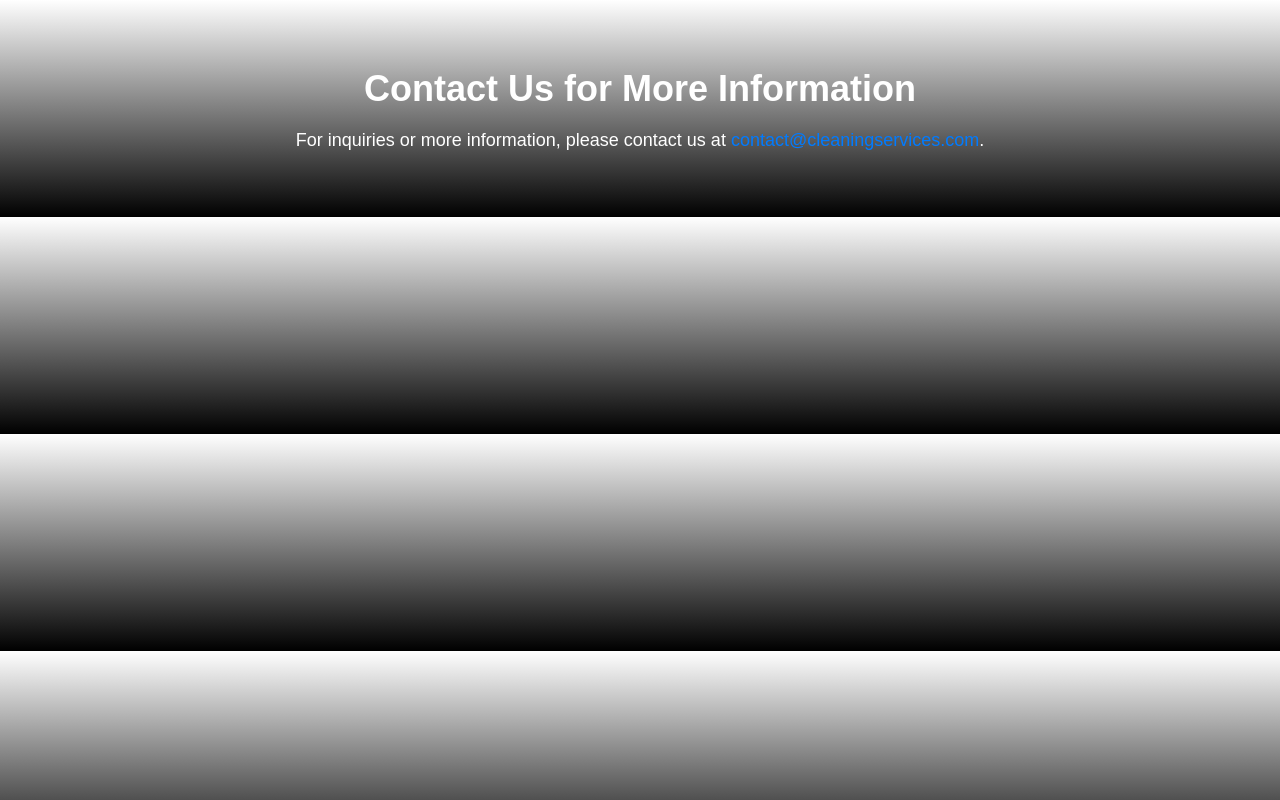
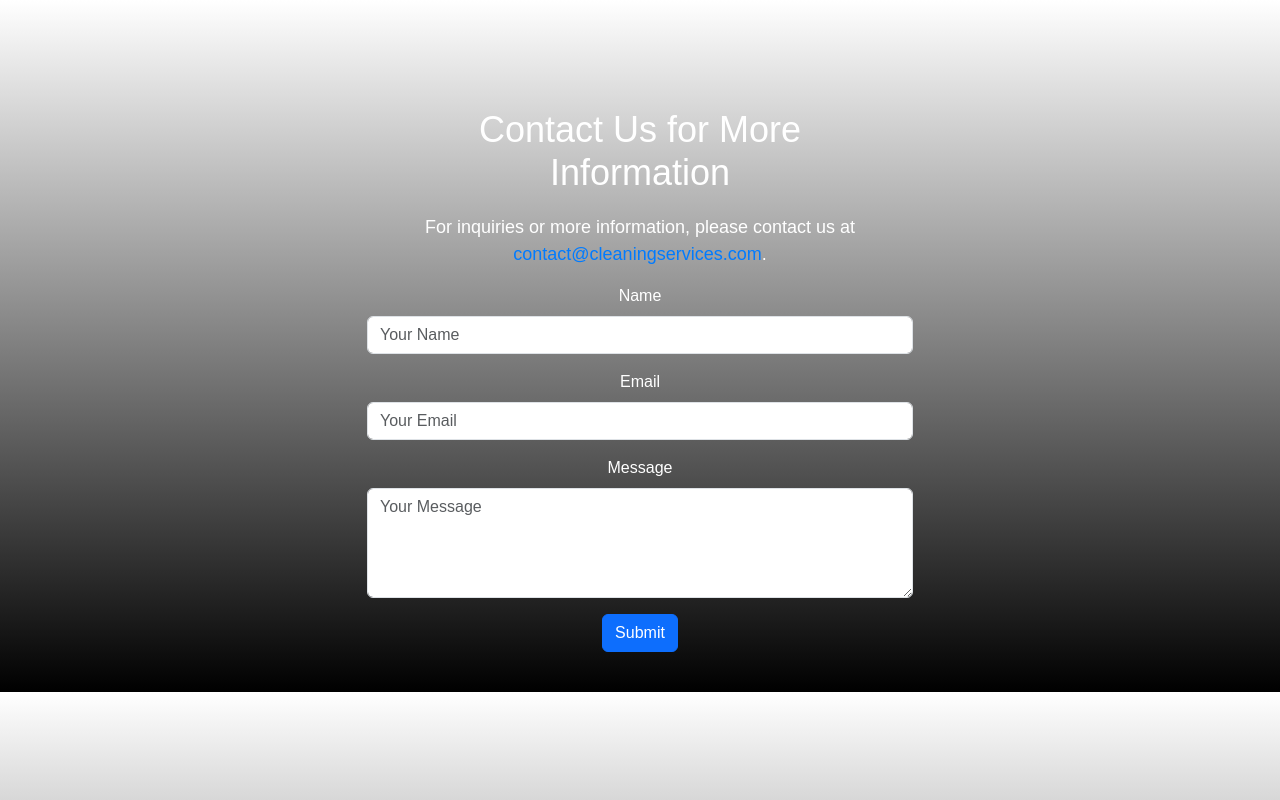
Before and after one commit to Kmodeste101/The-Sisters-Cleaning, a Flask app: page /contact in a window 1280 px wide. Run offline with Flask 3, Linux system fonts and the light colour scheme.

Commit message:
added classes on contact page using bootstrap

```diff
--- a/templates/contact.html
+++ b/templates/contact.html
@@ -1,7 +1,10 @@
 <!DOCTYPE html>
 <html>
 <head>
+  <meta charset="utf-8">
+  <meta name="viewport" content="width=device-width, initial-scale=1">
   <title>Contact Us</title>
+  <link href="https://cdn.jsdelivr.net/npm/bootstrap@5.3.2/dist/css/bootstrap.min.css" rel="stylesheet" integrity="sha384-T3c6CoIi6uLrA9TneNEoa7RxnatzjcDSCmG1MXxSR1GAsXEV/Dwwykc2MPK8M2HN">
   <style>
     body {
       font-family: 'Arial', sans-serif;
@@ -31,8 +34,30 @@
   </style>
 </head>
 <body>
+  <div class="container mt-5">
+    <div class="row">
+      <div class="col-lg-6 offset-lg-3">
         <h1>Contact Us for More Information</h1>
-    <p>For inquiries or more information, please contact us at <a href="contact.html">contact@cleaningservices.com</a>.</p>
+        <p>For inquiries or more information, please contact us at <a href="mailto:contact@cleaningservices.com">contact@cleaningservices.com</a>.</p>
 
+        <!-- Contact Form -->
+        <form>
+          <div class="mb-3">
+            <label for="name" class="form-label">Name</label>
+            <input type="text" class="form-control" id="name" placeholder="Your Name">
+          </div>
+          <div class="mb-3">
+            <label for="email" class="form-label">Email</label>
+            <input type="email" class="form-control" id="email" placeholder="Your Email">
+          </div>
+          <div class="mb-3">
+            <label for="message" class="form-label">Message</label>
+            <textarea class="form-control" id="message" rows="4" placeholder="Your Message"></textarea>
+          </div>
+          <button type="submit" class="btn btn-primary">Submit</button>
+        </form>
+      </div>
+    </div>
+  </div>
 </body>
 </html>
```
Lines whose indentation alone changed are shown as unchanged.
